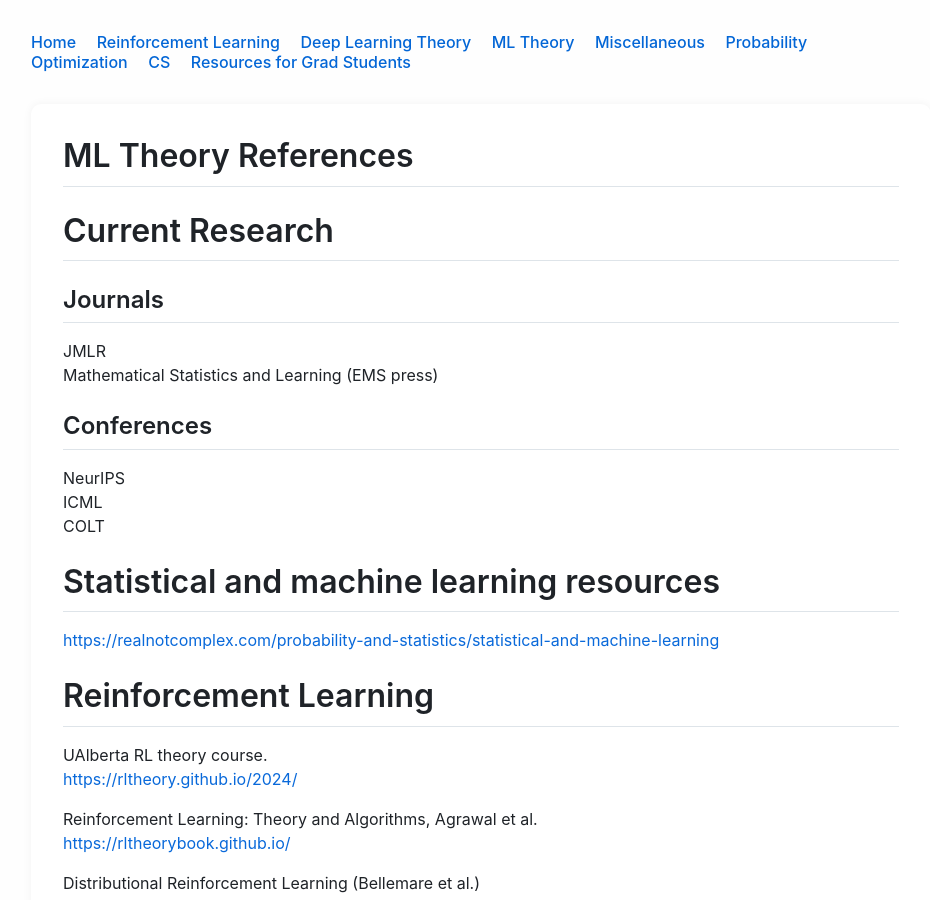
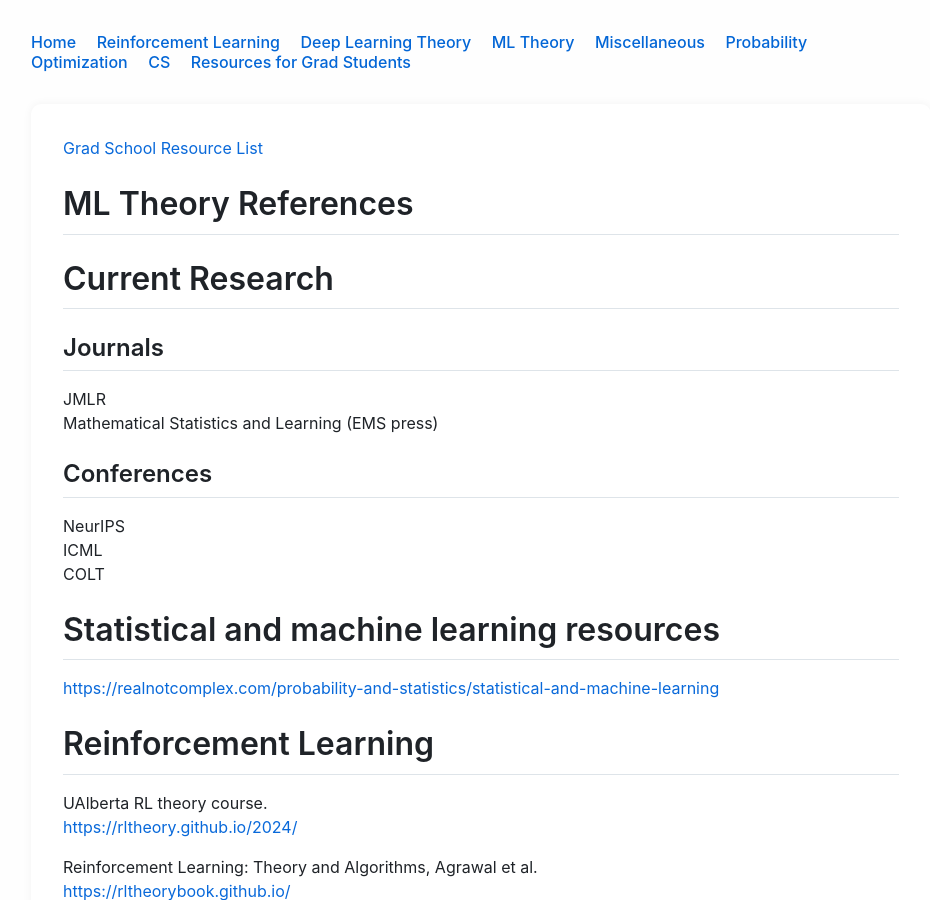
Before and after one commit to kushagra06/mlt-resources, a Jekyll site: the page built from index.md, in a window 1280 px wide and 900 px high. Shown: the whole window, without its empty margins (159-1089 px from the left). Built offline with Jekyll 4.4.1, drawn with Linux system fonts in a browser that asks for light colours; nearby versions of some CDN libraries.

Commit message:
Update index.md

```diff
--- a/index.md
+++ b/index.md
@@ -2,6 +2,8 @@
 layout: default
 title: ML Theory References
 ---
+
+[Grad School Resource List](grad-students-resources.html)
 
 # ML Theory References
 
```
